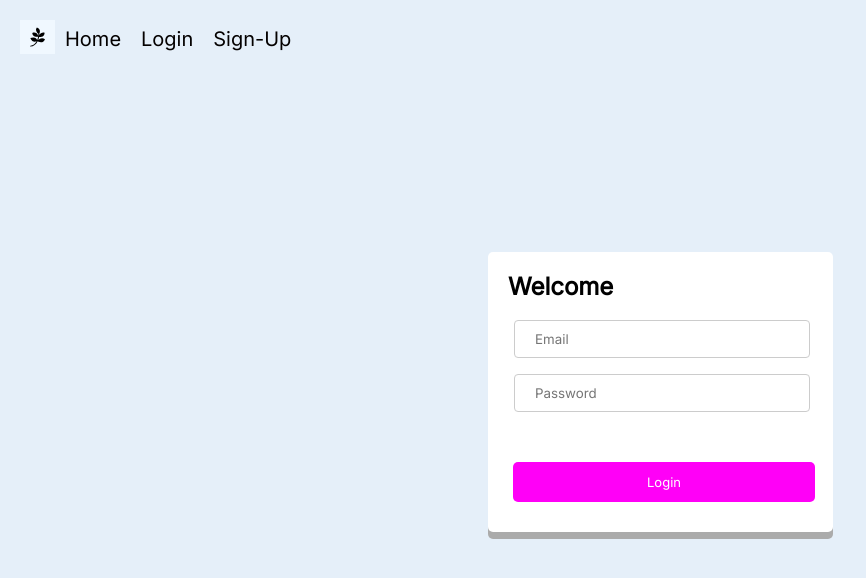
After one commit to kerenvr/Typing-Website, a Flask app: page /login in a window 1280 px wide. The commit adds this page. Shown: the top 578 px of the page, without its empty margins (0-866 px from the left). Run offline with Flask 3, Linux system fonts and the light colour scheme.

Commit message:
login, signup, css, db

```diff
--- a/app/authentication/views.py
+++ b/app/authentication/views.py
@@ -1,7 +1,30 @@
-from flask import Blueprint, render_template
+from flask import Blueprint, flash, redirect, render_template, request, url_for
+from flask_login import current_user, login_required, login_user, logout_user
+from werkzeug.security import check_password_hash, generate_password_hash
 
-auth = Blueprint('auth', __name__)\
+from .. import db
+from .models import User
 
-@auth.route('/login')
+auth = Blueprint('auth', __name__)
+
+@auth.route('/login', methods=['GET'])
 def login():
+    if request.method == 'GET':
+        email = request.args.get('email')
+        password = request.args.get('password')
+        #return redirect(url_for('views.home'))
+
     return render_template("login.html")
+
+@auth.route('/sign-up', methods=['GET', 'POST'])
+def sign_up():
+    if request.method == 'POST':
+        email = request.form.get('email')
+        firstName = request.form.get('firstName')
+        password1 = request.form.get('password1')
+        password2 = request.form.get('password2')
+
+        data = request.form
+        print(data)
+
+    return render_template("sign-up.html")
--- a/app/home/views.py
+++ b/app/home/views.py
@@ -2,6 +2,6 @@ from flask import Blueprint, render_template
 
 views = Blueprint('views', __name__)
 
-@views.route('/home')
+@views.route('/')
 def home():
     return render_template("home.html")
--- a/app/static/css/styles.css
+++ b/app/static/css/styles.css
@@ -1,12 +1,17 @@
 /* Define the main Navigation block */
+@import url('https://fonts.googleapis.com/css2?family=Inter&family=Quicksand&display=swap');
+:root{
+    --bgColor: #E5EFF9;
+    --textColor: #040100;
+    --buttonColor: #ff00f7;
+}
 .myNav {
     display: block;
     height: 40px;
     line-height: 38px;
     padding: 12px;
-    font-family: monospace;
+    font-family: 'Inter', sans-serif;
 }
-/* Remove bullets, margin and padding */
 .myNav ul {
     list-style: none;
     padding: 0;
@@ -14,22 +19,23 @@
 }
 .myNav li {
     float: left;
-    /* Or you can use display: inline; */
 }
-/* Define the block styling for the links */
 .myNav li a {
     display: inline;
     text-align: center;
     font-size: 20px;
     padding: 7px 10px;
-    color: rgb(229, 172, 82);
+    color: #040100;
     text-decoration: none;
 }
-/* This is optional, however if you want to display the active link differently apply a background to it */
+
+.myNav li>:hover {
+    text-decoration: underline;
+    text-decoration-color: #040100;
+}
 .myNav li a.active {
     background-color: #3786E1;
 }
-
 header svg{
     height:20px;
     background-color:aliceblue;
@@ -37,26 +43,156 @@ header svg{
     padding: 7px 10px;
 
 }
+div h1{
+    /* Welcome to Typing Test. */
+    position: absolute;
+    width: 647px;
+    left: 725px;
+    top: 220px;
 
-div h1{
-    @import url('https://fonts.googleapis.com/css2?family=Quicksand&family=Roboto&display=swap');
-    padding-bottom: "20px";
-    font-size: 100px;
-    font-family: 'Roboto', sans-serif;
-    margin-block-start: 0em;
-    margin-block-end: 0em;
-    color: rgb(229, 172, 82);
-    font-weight:500;
-    padding:100px;
+    font-family: 'Inter', sans-serif;
+    font-style: normal;
+    font-weight: 700;
+    font-size: 52px;
+    line-height: 0px;
+
+    color: var(--textColor);
+
     }
-div {
-    /* Background pattern from Toptal Subtle Patterns */
-    background-image: linear-gradient(rgba(0, 0, 0, 0.5),
-    rgba(0, 0, 0, 0.5)),url("images/typing-4.jpg");
-    background-repeat: no-repeat;
-    background-position: 50% 50%;
-    background-size: cover;
-    height:700px;
-    width: 1500x;
-    transition: all .4s ease;
-}
+    div p{
+        /* Try out our tests today to see your wpm! Sign up today. */
+        position: absolute;
+        width: 475px;
+        height: 47px;
+        left: 732px;
+        top: 307px;
+
+        font-family: 'Inter';
+        font-style: normal;
+        font-weight: 400;
+        font-size: 28px;
+        line-height: 34px;
+
+        color: var(--textColor);
+    }
+    body {
+        background-color: var(--bgColor);
+    }
+
+    div.blue_keyboard {
+        position: absolute;
+        width: 500px;
+        height: 448px;
+        left: 120.82px;
+        top: 149.22px;
+
+        background: url(images/blue_icon.png);
+        border-radius: 6px;
+    }
+    div.s_half {
+        position: absolute;
+        width: 1397px;
+        height: 294px;
+        left: 0px;
+        top: 730px;
+        background: #ffffff;
+    }
+    .button {
+        position: absolute;
+        width: 215px;
+        height: 50px;
+        left: 732px;
+        top: 450px;
+
+        font-family: 'Inter';
+        font-size: 25px;
+        background-color: var(--buttonColor);
+        border-color: black;
+        border-radius: 10px;
+    }
+
+    .button span a{
+        text-decoration: none;
+        color: white;
+    }
+    .button span{
+        cursor: pointer;
+        display: inline-block;
+        position: relative;
+        transition: 0.5s;
+    }
+    .button span:after {
+        content: '\00bb';
+        position: absolute;
+        opacity: 0;
+        top: 0;
+        right: -20px;
+        transition: 0.5s;
+    }
+    .button:hover span {
+        padding-right: 25px;
+    }
+    .button:hover span:after {
+            opacity: 1;
+            right: 0;
+    }
+    .button:active {
+        box-shadow: 0 5px #ababab;
+        transform: translateY(4px);
+    }
+    .form-group input.form-control{
+        display: inline-block;
+
+        width: 97%;
+        padding: 10px 20px;
+        margin: 8px 0;
+        margin-left: 6px;
+        border-radius: 4px;
+        border: 1px solid #ccc;
+
+        box-sizing: border-box;
+        font-family: 'Inter';
+    }
+    div.holder{
+        position: absolute;
+        background-color: white;
+
+        padding: 20px;
+        padding-bottom: 50px;
+        padding-top: 60px;
+
+        width: 305px;
+        height: 270px;
+        border-radius: 5px;
+        margin-left: 480px;
+        margin-top:180px;
+        box-shadow:  0 7px #ababab;
+    }
+    form h2.welcomeHeader{
+        position: absolute;
+        font-family: 'Inter';
+        margin: 0 7px;
+        top: 20px;
+        margin-inline-start: 0px;
+    }
+    .holder .login-button {
+        position: absolute;
+        width: 302px;
+        height: 40px;
+        left: 25px;
+        bottom: 30px;
+
+        font-family: 'Inter';
+        font-size: 13px;
+        font-weight:100;
+        color: white;
+        background-color:var(--buttonColor);
+
+
+        border-radius: 5px;
+        border-color: white;
+        border-style: none;
+    }
+    .holder .login-button:active {
+        border-style: dotted;
+    }
--- a/app/templates/base.html
+++ b/app/templates/base.html
@@ -17,7 +17,7 @@
               d="M384 312.7c-55.1 136.7-187.1 54-187.1 54-40.5 81.8-107.4 134.4-184.6 134.7-16.1 0-16.6-24.4 0-24.4 64.4-.3 120.5-42.7 157.2-110.1-41.1 15.9-118.6 27.9-161.6-82.2 109-44.9 159.1 11.2 178.3 45.5 9.9-24.4 17-50.9 21.6-79.7 0 0-139.7 21.9-149.5-98.1 119.1-47.9 152.6 76.7 152.6 76.7 1.6-16.7 3.3-52.6 3.3-53.4 0 0-106.3-73.7-38.1-165.2 124.6 43 61.4 162.4 61.4 162.4.5 1.6.5 23.8 0 33.4 0 0 45.2-89 136.4-57.5-4.2 134-141.9 106.4-141.9 106.4-4.4 27.4-11.2 53.4-20 77.5 0 0 83-91.8 172-20z"
             />
           </svg>
-          <li><a id="home" href="/home">Home</a></li>
+          <li><a id="home" href="/">Home</a></li>
           <li><a id="login" href="/login">Login</a></li>
           <li><a id="sign-up" href="/sign-up">Sign-Up</a></li>
         </ul>
--- /dev/null
+++ b/app/templates/login.html
@@ -0,0 +1,29 @@
+{% extends "sign-up.html" %} {% block title %}Login{% endblock %} {% block
+content %}
+<form method="GET">
+  <div style="height: 170px" class="holder">
+    <h2 class="welcomeHeader" id="welcomeHeader" tabindex="-1">Welcome</h2>
+    <div class="form-group">
+      <input
+        type="email"
+        class="form-control"
+        id="email"
+        name="email"
+        placeholder="Email"
+      />
+    </div>
+
+    <div class="form-group">
+      <input
+        type="password"
+        class="form-control"
+        id="password"
+        name="password"
+        placeholder="Password"
+      />
+    </div>
+    <button type="submit" class="login-button">Login</button>
+  </div>
+  <br />
+</form>
+{% endblock %}
--- /dev/null
+++ b/app/templates/sign-up.html
@@ -0,0 +1,46 @@
+{% extends "base.html" %} {% block title %}Sign-up{% endblock %} {% block
+content %}
+<form method="POST">
+  <div class="holder">
+    <h2 class="welcomeHeader" id="welcomeHeader" tabindex="-1">Sign Up</h2>
+    <div class="form-group">
+      <input
+        type="email"
+        class="form-control"
+        id="email"
+        name="email"
+        placeholder="Enter email"
+      />
+    </div>
+    <div class="form-group">
+      <input
+        type="text"
+        class="form-control"
+        id="firstName"
+        name="firstName"
+        placeholder="Enter first name"
+      />
+    </div>
+    <div class="form-group">
+      <input
+        type="password"
+        class="form-control"
+        id="password1"
+        name="password1"
+        placeholder="Enter password"
+      />
+    </div>
+    <div class="form-group">
+      <input
+        type="password"
+        class="form-control"
+        id="password2"
+        name="password2"
+        placeholder="Confirm password"
+      />
+    </div>
+    <br />
+    <button type="submit" class="login-button">Submit</button>
+  </div>
+</form>
+{% endblock %} {% block content1 %} {% endblock content1 %}
```
Also changed, not shown: app/__init__.py (+11 -8 lines), app/authentication/models.py (added, +10 -0 lines), app/templates/home.html (+11 -3 lines), app/static/css/images/blue_icon.png (added), instance/database.db (added).
